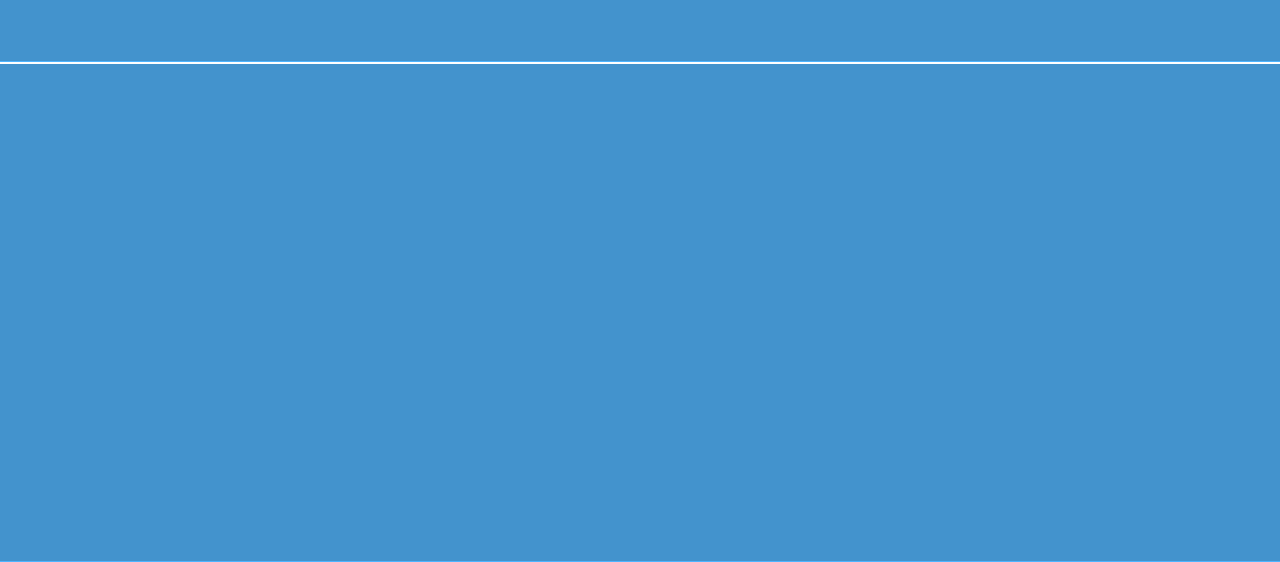
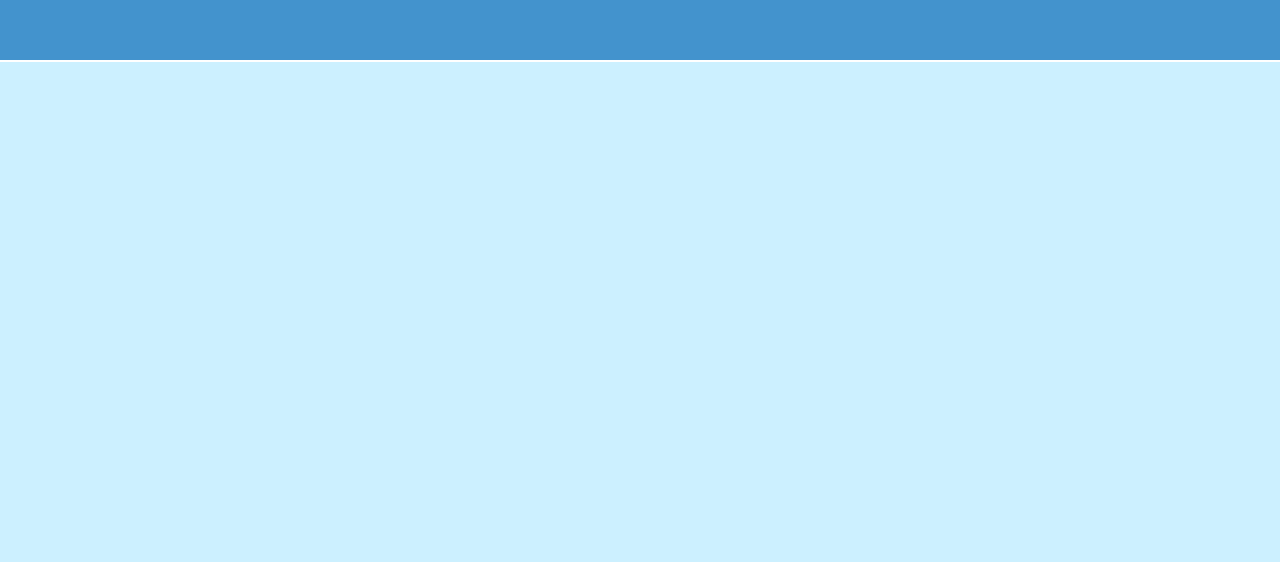
Before and after one commit to sumanthakur0401/proud-project, a Next.js app: page /Volunteer/aboutProud in a window 1280 px wide. Shown: the part 938-1500 px from the top of the page. Built offline with nearby package versions, Linux system fonts and the light colour scheme.

Commit message:
aboutPage Updated

```diff
--- a/pages/Volunteer/aboutProud.js
+++ b/pages/Volunteer/aboutProud.js
@@ -25,7 +25,7 @@ const aboutProud = () => {
         <div className={styles.secondProudSection}>
 
         </div>
-        <div className={styles.secondProudSection}>
+        <div className={styles.thirdProudSection}>
 
             </div>
     </div>
--- a/styles/Vol_styles/aboutProud.module.css
+++ b/styles/Vol_styles/aboutProud.module.css
@@ -71,5 +71,16 @@
     margin: 0 auto;
     overflow: auto;
     border-top: 2px solid #ffffff;
-    border-bottom: 1px solid #4EB4FF;
+    border-bottom: 2px solid #ffffff;
 }
+
+.thirdProudSection{
+    width: 100%;
+    background-color: #CCF0FF;
+    height: 500px;
+    margin: 0 auto;
+    overflow: auto;
+    display: flex;
+    flex-direction: column;
+    align-items: center;
+}
```
